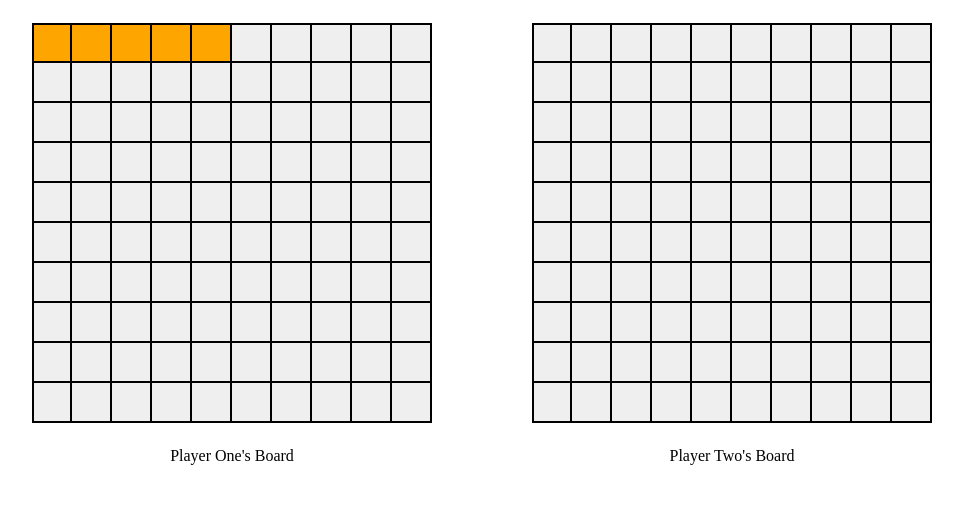
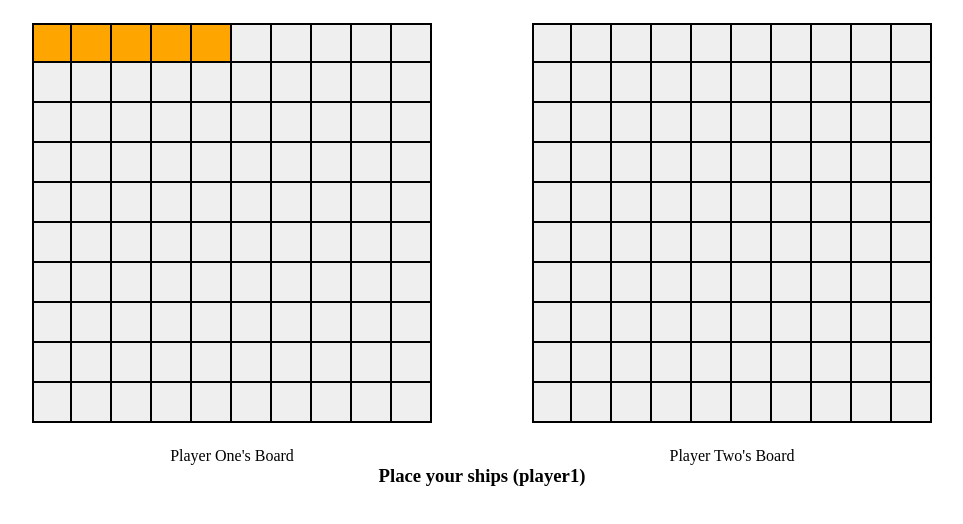
Before and after one commit to zenithyap/battleship, a website built with webpack: page src/template.html in a window 1280 px wide. Both pictures are taken after a click on the button 210 px from the left and 105 px from the top of the page. Shown: the part 62-586 px from the top of the page, without its empty margins (158-1121 px from the left). Built offline with nearby package versions, Linux system fonts and the light colour scheme.

Commit message:
Add messages

```diff
--- a/src/js/controllers/domController.js
+++ b/src/js/controllers/domController.js
@@ -9,8 +9,9 @@ const domController = (function () {
         message.textContent = 'Choose ships coordinates' + player.id === 'player1' ? '(Player 1)' : ('Player 2');
     }
 
-    function clearMessage() {
-        message.textContent = '';
+    function renderErrorMessage(message) {
+        const errorMessage = document.querySelector('.error-message');
+        errorMessage.textContent = message;
     }
 
     function renderMessage(message) {
@@ -85,7 +86,7 @@ const domController = (function () {
         };
     };
 
-    return { renderMessage, renderBoard };
+    return { renderMessage, renderErrorMessage, renderBoard };
 })();
 
 export default domController;
--- a/src/js/controllers/gameController.js
+++ b/src/js/controllers/gameController.js
@@ -14,6 +14,12 @@ const gameController = (function () {
     const playerTwo = new Player('player2', 'computer');
 
     let activePlayer = playerOne;
+
+    function initGame() {
+        domController.renderBoard(playerOne);
+        domController.renderBoard(playerTwo);
+        domController.renderMessage(`Place your ships (${activePlayer.id})`)
+    }
 
     function getActivePlayer() {
         return activePlayer;
@@ -63,13 +69,15 @@ const gameController = (function () {
             board.placeShip(ship, row, col, curShipOrientation);
             prepareNextShip();
             domController.renderBoard(activePlayer);
-            domController.renderMessage('');
+            domController.renderErrorMessage('');
         } catch (error) {
-            domController.renderMessage(error);
+            domController.renderErrorMessage(error);
         }
     }
 
-    return { getActivePlayer, state, placementIsAvailable, hasShipOnGameboardAt, previewCells, placeShipOnGameBoard };
+    return { initGame, getActivePlayer, state,
+            placementIsAvailable, hasShipOnGameboardAt, previewCells,
+            placeShipOnGameBoard };
 })();
 
 export default gameController;
--- a/src/js/index.js
+++ b/src/js/index.js
@@ -1,24 +1,4 @@
 import '../../src/styles.css';
-import domController from '../js/controllers/domController';
-import Player from './models/player/player';
-import Ship from './models/ship/ship';
+import gameController from './controllers/gameController';
 
-const playerOne = new Player('player1');
-const playerTwo = new Player('player2', 'computer');
-
-const playerOneBoard = playerOne.gameboard;
-
-const carrier = new Ship(5);
-const battleship = new Ship(4);
-const cruiser = new Ship(3);
-const submarine = new Ship(3);
-const destroyer = new Ship(2);
-
-// playerOneBoard.placeShip(carrier, 0, 0, 'horizontal');
-// playerOneBoard.placeShip(battleship, 1, 0, 'horizontal');
-// playerOneBoard.placeShip(cruiser, 2, 0, 'horizontal');
-// playerOneBoard.placeShip(submarine, 3, 0, 'horizontal');
-// playerOneBoard.placeShip(destroyer, 4, 0, 'horizontal');
-
-domController.renderBoard(playerOne);
-domController.renderBoard(playerTwo);
+gameController.initGame();
--- a/src/styles.css
+++ b/src/styles.css
@@ -2,6 +2,10 @@
     padding: 0;
     margin: 0;
     box-sizing: border-box;
+}
+
+body {
+    text-align: center
 }
 
 .title {
--- a/src/template.html
+++ b/src/template.html
@@ -18,5 +18,6 @@
         </div>
     </div>
     <h3 class="message"></h3>
+    <h3 class="error-message"></h3>
 </body>
 </html>
```
